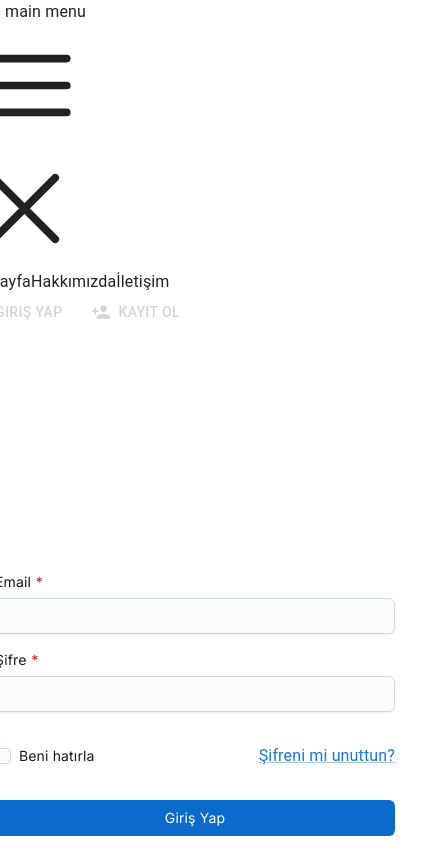
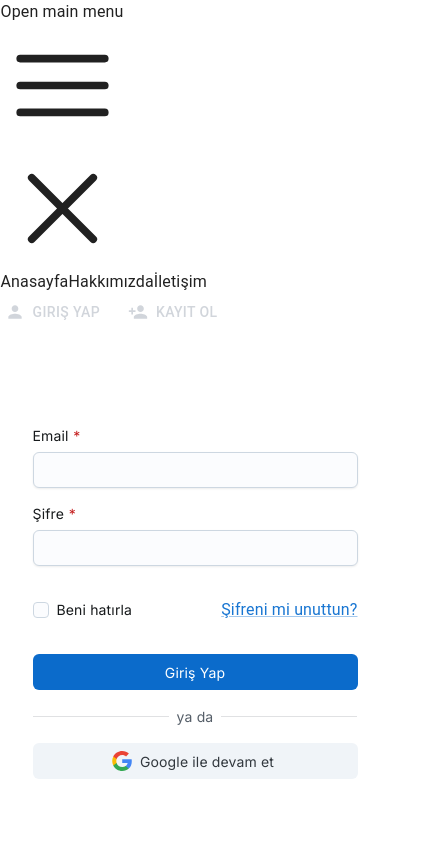
Before and after one commit to Cras15/Yemek_Siparis_Frontend, a React (Vite) app: page /giris in a window 390 px wide. Shown: the top 844 px of the page, 427 px wide, since content can reach past the window. Built offline with nearby package versions, Linux system fonts and the light colour scheme.

Commit message:
login responsive

```diff
--- a/src/pages/SignUpPage.jsx
+++ b/src/pages/SignUpPage.jsx
@@ -25,13 +25,6 @@ const SignUpPage = () => {
       dispatch(userLogin({ username: data.get('email'), password: data.get('password') })).then((res) => {
         dispatch(getUserProfile());
       });
-      /*axios.post("/api/auth/login", {
-        username: data.get('email'),
-        password: data.get('password')
-      },).then(function (response) {
-        localStorage.setItem('token', response.data);
-        navigate("/home");
-      })*/
     }
   };
 
@@ -40,11 +33,12 @@ const SignUpPage = () => {
       navigate("/home");
   });
   return (
-    <Container component="main" maxWidth="sm">
+    <Container component="main" maxWidth="xs">
       <CssBaseline />
       {localStorage.getItem('token') == "null" || localStorage.getItem == "undefined" || !localStorage.getItem('token') &&
         <Box
           sx={{
+            mt: 8,
             display: 'flex',
             flexDirection: 'column',
             alignItems: 'center',
@@ -66,7 +60,7 @@ const SignUpPage = () => {
               sx={{
                 display: 'flex',
                 flexDirection: 'column',
-                minHeight: '100dvh',
+                minHeight: '50dvh',
                 width:
                   'clamp(var(--Form-maxWidth), (var(--Collapsed-breakpoint) - 100vw) * 999, 100%)',
                 maxWidth: '100%',
@@ -81,7 +75,7 @@ const SignUpPage = () => {
                   display: 'flex',
                   flexDirection: 'column',
                   gap: 2,
-                  width: 400,
+                  width: 325,
                   maxWidth: '100%',
                   mx: 'auto',
                   borderRadius: 'sm',
@@ -137,6 +131,7 @@ const SignUpPage = () => {
         </Box>
       }
       <Copyright />
+
     </Container>
   )
 }
```
